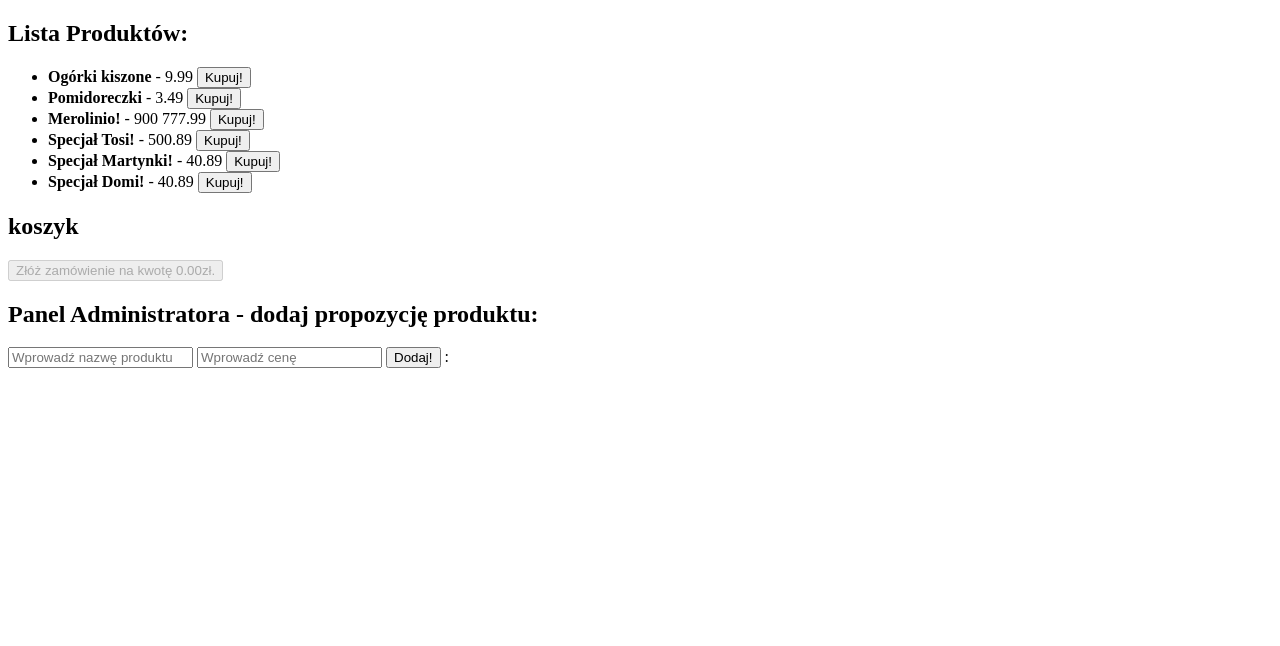
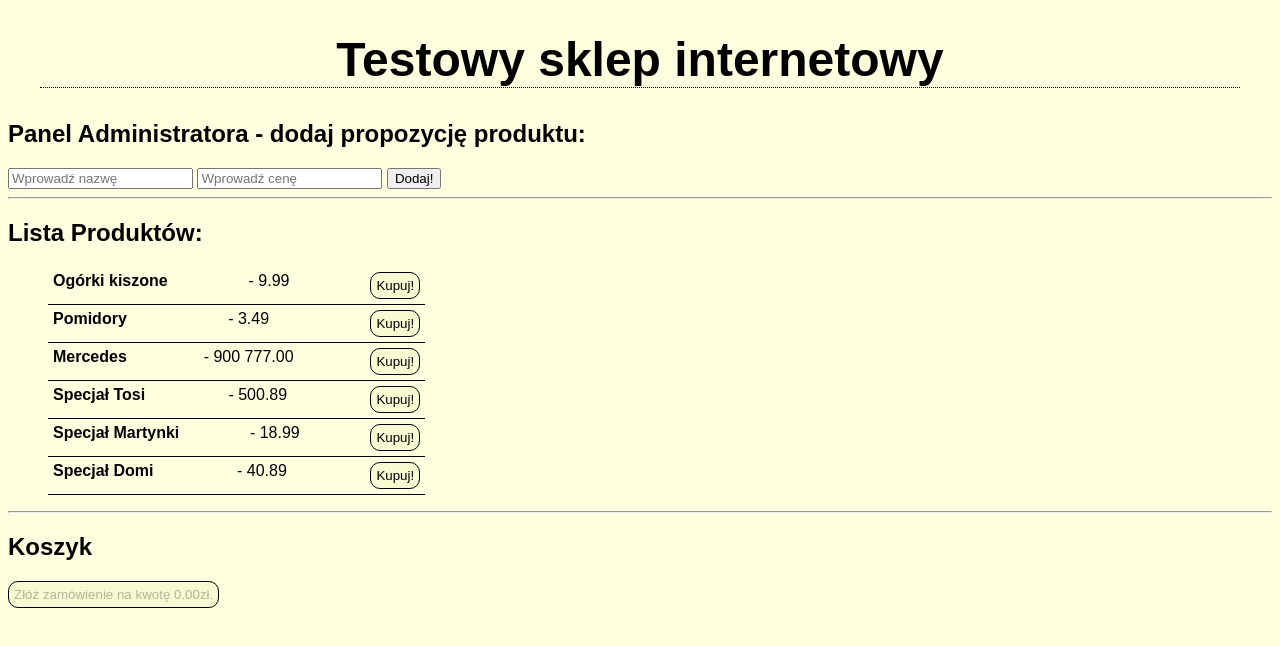
Before and after one commit to creartive-solutions/ShopTest, a plain HTML site: page index.html in a window 1280 px wide. Drawn offline with Linux system fonts and the light colour scheme.

Commit message:
edit style

```diff
--- a/index.html
+++ b/index.html
@@ -8,43 +8,76 @@
     <title>Mega Sklep</title>
 
     <style>
+
+        body {
+            background-color: lightyellow;
+            font-family: Arial;
+        }
+        .head {
+            margin: 2rem;
+            font-size: 3rem;
+            font-weight: bold;
+            text-align: center;
+            border-bottom: black dotted 1px;
+        }
         ul.basket-list {
             list-style: none;
         }
         button {
             display: inline-block;
+            background-color: lightgoldenrodyellow;
+            border: 1px black solid;
+            border-radius: 10px;
+            padding: 5px
+        }
+
+        .productsList {
+            display: flex;
+            flex-direction: column;
+        }
+
+        .productsList li {
+            max-width:30%;
+            display: flex;
+            justify-content: space-between;
+            padding: 5px;
+            border-bottom: black 1px solid;
+
         }
     </style>
 
 
 </head>
 <body>
+<header><p class="head">Testowy sklep internetowy</p></header>
+<section class="admin form-add-product">
+    <h1>Panel Administratora - dodaj propozycję produktu:</h1>
+    <form name="prodAdder">
+        <input type="text" name="product-name" placeholder="Wprowadź nazwę" required>
+        <input type="number" name="product-price" placeholder="Wprowadź cenę" step="any" required>
+        <input type="submit" value="Dodaj!">
+    </form>
+</section>
+<hr>
 <section class="products">
     <h1>Lista Produktów:</h1>
     <ul class="productsList">
         <li><strong>Ogórki kiszone</strong> - 9.99  <button class="btn-buy-product" data-id="cucumber" data-name="Ogórki kiszone" data-price="9.99" >Kupuj!</button> </li>
-        <li><strong>Pomidoreczki</strong> - 3.49  <button class="btn-buy-product" data-id="tomato" data-name="Pomidory kosmiczne" data-price="3.49">Kupuj!</button> </li>
-        <li><strong>Merolinio!</strong> - 900 777.99  <button class="btn-buy-product" data-id="car" data-name="Merolkowe autko" data-price="900777.99">Kupuj!</button> </li>
-        <li><strong>Specjał Tosi!</strong> - 500.89  <button class="btn-buy-product" data-id="kupa" data-name="Worek kupy Smajsloła" data-price="500.99">Kupuj!</button> </li>
-        <li><strong>Specjał Martynki!</strong> - 40.89  <button class="btn-buy-product" data-id="kupa" data-name="Ola Poddrążek z Alą Łakomską" data-price="500.99">Kupuj!</button> </li>
-        <li><strong>Specjał Domi!</strong> - 40.89  <button class="btn-buy-product" data-id="kupa" data-name="Kajmaczek z biedry" data-price="500.99">Kupuj!</button> </li>
+        <li><strong>Pomidory</strong> - 3.49  <button class="btn-buy-product" data-id="tomato" data-name="Pomidory" data-price="3.49">Kupuj!</button> </li>
+        <li><strong>Mercedes</strong> - 900 777.00  <button class="btn-buy-product" data-id="car" data-name="Mercedes Benz" data-price="900777.00">Kupuj!</button> </li>
+        <li><strong>Specjał Tosi</strong> - 500.89  <button class="btn-buy-product" data-id="special" data-name="Specjał Tosi" data-price="500.89">Kupuj!</button> </li>
+        <li><strong>Specjał Martynki</strong> - 18.99  <button class="btn-buy-product" data-id="special" data-name="Specjał Martynki" data-price="18.99">Kupuj!</button> </li>
+        <li><strong>Specjał Domi</strong> - 40.89  <button class="btn-buy-product" data-id="special" data-name="Specjał Domi" data-price="40.89">Kupuj!</button> </li>
     </ul>
 </section>
+<hr>
 <section class="basket">
-    <h1>koszyk</h1>
+    <h1>Koszyk</h1>
     <ul class="basket-list"></ul>
     <button class="buy-all-in-basket" disabled>Złóż zamówienie!</button>
 </section>
 
-<section class="admin form-add-product">
-    <h1>Panel Administratora - dodaj propozycję produktu:</h1>
-    <form name="prodAdder">
-        <input type="text" name="product-name" placeholder="Wprowadź nazwę produktu" required>
-        <input type="number" name="product-price" placeholder="Wprowadź cenę" step="any" required>
-        <input type="submit" value="Dodaj!">
-:
-    </form>
-</section>
+
 
 
 
```
Also changed, not shown: 1 other file.
